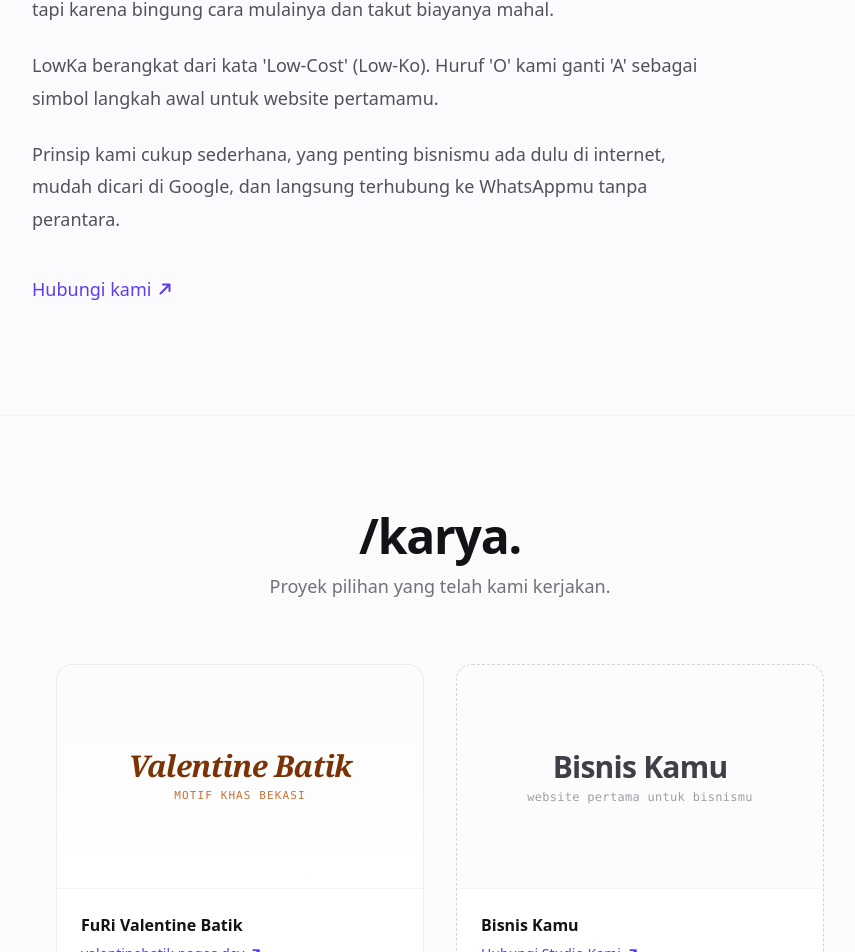
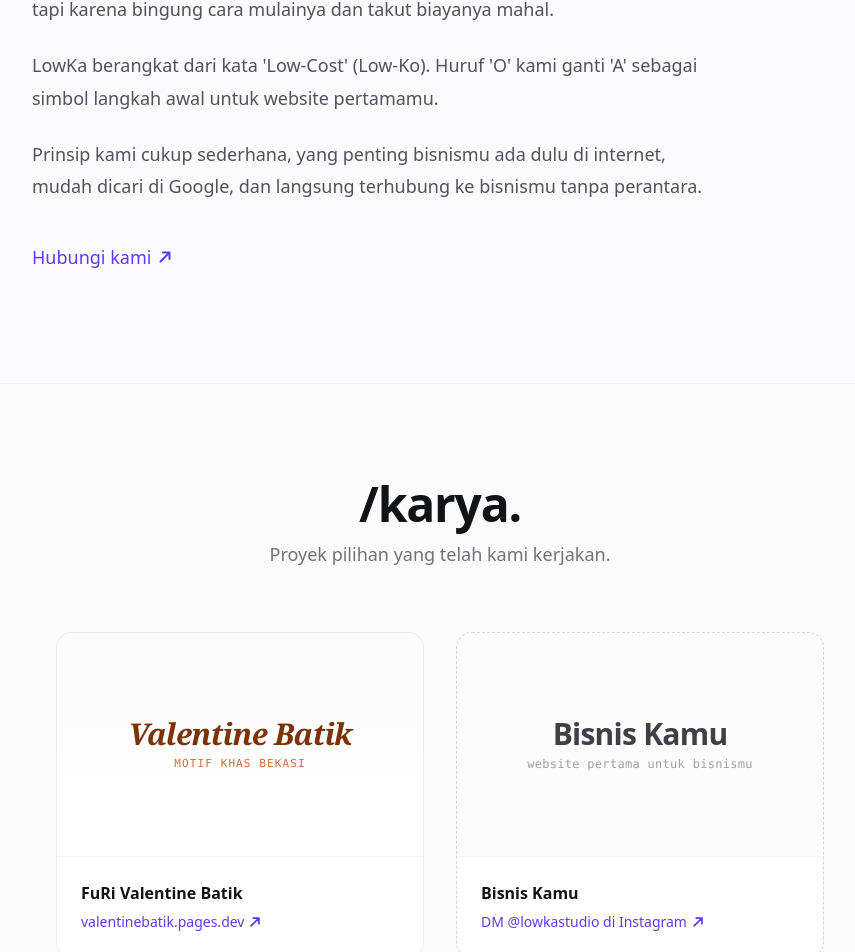
Before and after one commit to candraalief/lowka-studio, a Next.js app: page / in a window 1280 px wide. Shown: the part 493-1445 px from the top of the page, without its empty margins (200-1055 px from the left). Built offline with nearby package versions, Linux system fonts and the light colour scheme.

Commit message:
fix: remove all WhatsApp links and point directly to Instagram @lowkastudio

```diff
--- a/src/components/WorkSection.tsx
+++ b/src/components/WorkSection.tsx
@@ -65,11 +65,7 @@ export default function WorkSection() {
 
           {/* Card 2: Bisnis Kamu */}
           <a
-            href={`https://wa.me/${process.env.NEXT_PUBLIC_WHATSAPP_NUMBER || "6285866140707"}?text=${encodeURIComponent(
-              language === "id"
-                ? "Halo LowKa Studio, saya tertarik untuk membuat website pertama untuk bisnis saya."
-                : "Hello LowKa Studio, I'm interested in building the first website for my business."
-            )}`}
+            href="https://instagram.com/lowkastudio"
             target="_blank"
             rel="noopener noreferrer"
             className="group bg-white rounded-2xl border border-dashed border-zinc-300 overflow-hidden hover:border-[#5e3bee] hover:shadow-xl hover:shadow-[#5e3bee]/10 transition-all duration-300 flex flex-col justify-between cursor-pointer"
@@ -92,7 +88,11 @@ export default function WorkSection() {
                 {language === "id" ? "Bisnis Kamu" : "Your Business"}
               </h3>
               <div className="inline-flex items-center gap-1 text-sm font-medium text-[#5e3bee] group-hover:underline">
-                <span>{language === "id" ? "Hubungi Studio Kami" : "Contact Our Studio"}</span>
+                <span>
+                  {language === "id"
+                    ? "DM @lowkastudio di Instagram"
+                    : "DM @lowkastudio on Instagram"}
+                </span>
                 <svg
                   className="w-3.5 h-3.5 group-hover:translate-x-0.5 group-hover:-translate-y-0.5 transition-transform"
                   viewBox="0 0 16 16"
--- a/src/content/dictionary.ts
+++ b/src/content/dictionary.ts
@@ -49,7 +49,7 @@ export const dictionaries: Record<Language, Dictionary> = {
       leadHighlight: "simpel, kencang, dan ramah kantong untuk bisnis kamu.",
       p1: "Banyak bisnis di Indonesia belum punya website bukan karena tidak butuh, tapi karena bingung cara mulainya dan takut biayanya mahal.",
       p2: "LowKa berangkat dari kata 'Low-Cost' (Low-Ko). Huruf 'O' kami ganti 'A' sebagai simbol langkah awal untuk website pertamamu.",
-      p3: "Prinsip kami cukup sederhana, yang penting bisnismu ada dulu di internet, mudah dicari di Google, dan langsung terhubung ke WhatsAppmu tanpa perantara.",
+      p3: "Prinsip kami cukup sederhana, yang penting bisnismu ada dulu di internet, mudah dicari di Google, dan langsung terhubung ke bisnismu tanpa perantara.",
       contactLink: "Hubungi kami",
     },
     work: {
@@ -86,7 +86,7 @@ export const dictionaries: Record<Language, Dictionary> = {
       leadHighlight: "fast, simple, and budget-friendly website for your business.",
       p1: "Most businesses in Indonesia don't have a website not because they don't need one, but because they're unsure where to start and fear high costs.",
       p2: "LowKa stems from 'Low-Cost' (Low-Ko). We replaced 'O' with 'A' as a symbol of taking the first step for your very first website.",
-      p3: "Our principle is simple: get your business online first, make it easy to find on Google, and connect customers directly to your WhatsApp without friction.",
+      p3: "Our principle is simple: get your business online first, make it easy to find on Google, and connect customers directly without friction.",
       contactLink: "Contact us",
     },
     work: {
```
Also changed, not shown: 2 other files (tests, documents, lock files or other folders).
